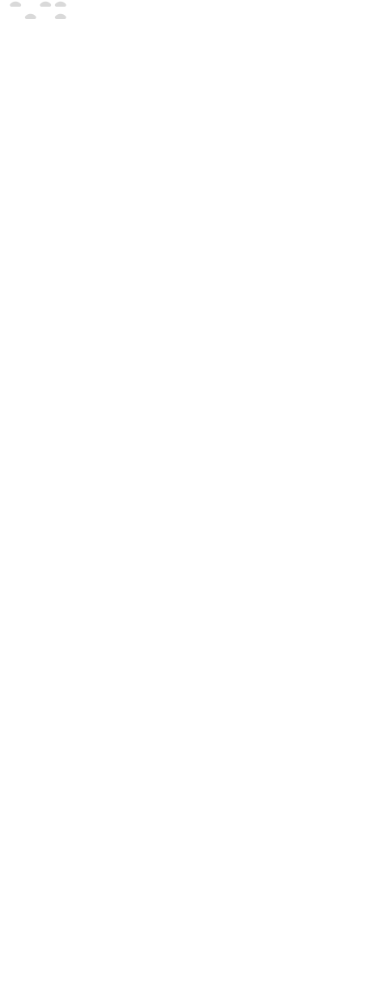
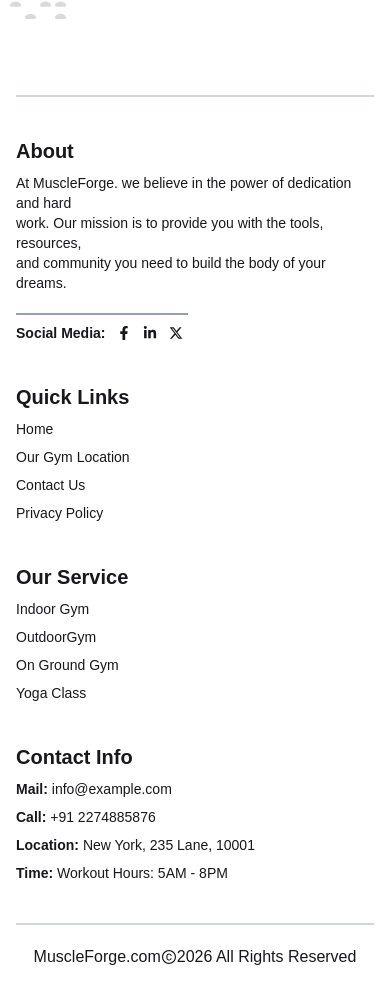
Before and after one commit to sohid7254/gymnastic, a React (Vite) app: page / in a window 390 px wide. Shown: the part 7036-8025 px from the top of the page. Before the commit the page ends 7055 px from the top, so only its background shows below. Built offline with nearby package versions, Linux system fonts and the light colour scheme; a web font is replaced by a local one.

Commit message:
added last part of the project Footer with responsiveness

```diff
--- a/src/Components/Footer.jsx
+++ b/src/Components/Footer.jsx
@@ -1,10 +1,74 @@
 import React from 'react';
+import { AiOutlineCopyright } from 'react-icons/ai';
+import { FaFacebookF, FaLinkedinIn } from 'react-icons/fa';
+import { FaXTwitter } from 'react-icons/fa6';
+import { Link } from 'react-router';
 
 const Footer = () => {
     return (
-        <div>
-
-        </div>
+        <>
+            <section className="mt-25 px-4">
+                <div className="border border-gray-300 lg:w-270 mx-auto"></div>
+                <footer className="footer lg:w-270 mx-auto  sm:footer-horizontal  text-base-content mt-10">
+                    <aside>
+                        <h6 className="text-xl font-bold">About</h6>
+                        <p>
+                            At MuscleForge. we believe in the power of dedication and hard <br /> work. Our mission is to provide you with the tools, resources, <br /> and community you need to build the body of your dreams.
+                        </p>
+                        <p className="border w-43 mt-3 border-gray-400"></p>
+                        <div className="flex justify-center items-center gap-3">
+                            <p className=" font-bold">Social Media:</p>
+                            <Link to="#">
+                                <FaFacebookF />
+                            </Link>
+                            <Link to="#">
+                                <FaLinkedinIn />
+                            </Link>
+                            <Link to="#">
+                                <FaXTwitter />
+                            </Link>
+                        </div>
+                    </aside>
+                    <nav>
+                        <h6 className="text-xl font-bold">Quick Links</h6>
+                        <a href="/" className="link link-hover">
+                            Home
+                        </a>
+                        <a className="link link-hover">Our Gym Location</a>
+                        <a className="link link-hover">Contact Us</a>
+                        <a className="link link-hover">Privacy Policy</a>
+                    </nav>
+                    <nav>
+                        <h6 className="text-xl font-bold">Our Service</h6>
+                        <a className="link link-hover">Indoor Gym</a>
+                        <a className="link link-hover">OutdoorGym</a>
+                        <a className="link link-hover">On Ground Gym</a>
+                        <a className="link link-hover">Yoga Class</a>
+                    </nav>
+                    <nav>
+                        <h6 className="text-xl font-bold">Contact Info</h6>
+                        <a className="link link-hover">
+                            <span className="font-semibold">Mail:</span> info@example.com
+                        </a>
+                        <a className="link link-hover">
+                            <span className="font-semibold">Call:</span> +91 2274885876
+                        </a>
+                        <a className="link link-hover">
+                            <span className="font-semibold">Location:</span> New York, 235 Lane, 10001
+                        </a>
+                        <a className="link link-hover">
+                            <span className="font-semibold">Time:</span> Workout Hours: 5AM - 8PM
+                        </a>
+                    </nav>
+                </footer>
+                <div className="border border-gray-300 lg:w-120 mx-auto mt-10"></div>
+                    <h3 className='flex justify-center items-center my-5'>
+                        MuscleForge.com
+                        <AiOutlineCopyright /> 2026
+                        All Rights Reserved
+                    </h3>
+            </section>
+        </>
     );
 };
 
```
